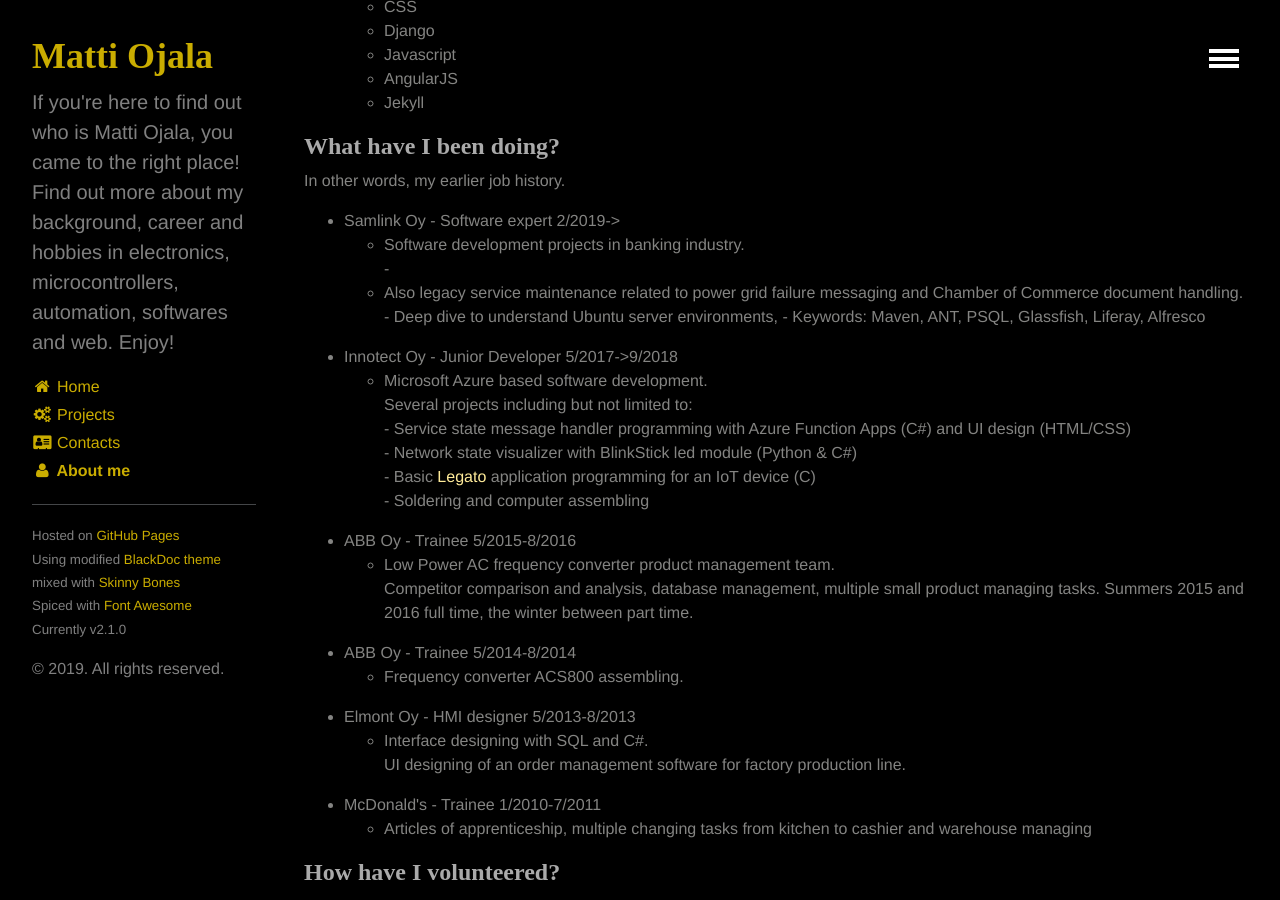
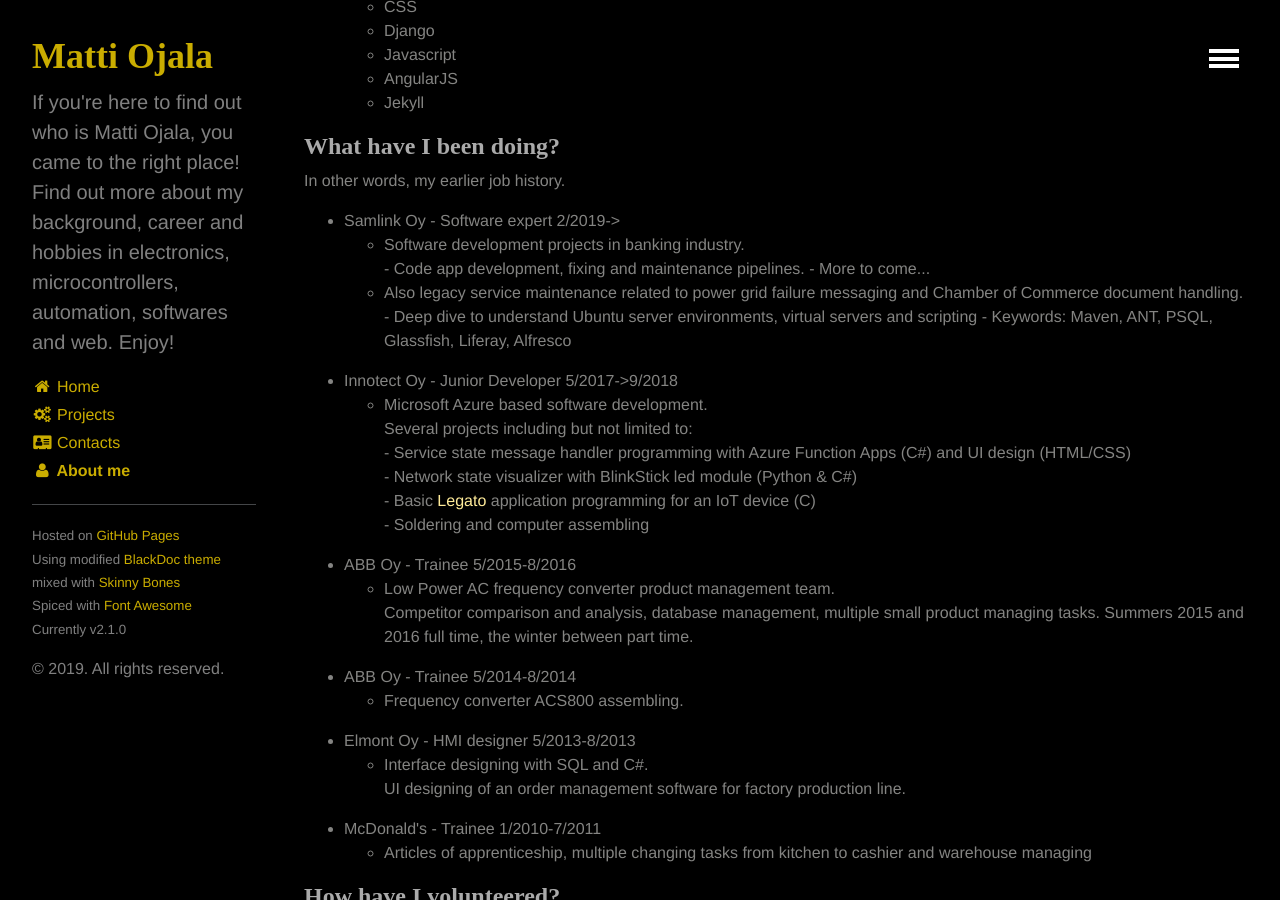
Before and after one commit to Amatson/Amatson.github.io, a Jekyll site: the page built from about/index.html, in a window 1280 px wide and 900 px high, scrolled down 1010 px. Built offline with Jekyll 4.4.1, drawn with Linux system fonts in a browser that asks for light colours.

Commit message:
More to come to current jobs

```diff
--- a/about/index.html
+++ b/about/index.html
@@ -64,10 +64,11 @@
     <li>Samlink Oy - Software expert 2/2019->
         <ul>
             <li>Software development projects in banking industry.<br>
-              -
+              - Code app development, fixing and maintenance pipelines.
+              - More to come...
             </li>
             <li>Also legacy service maintenance related to power grid failure messaging and Chamber of Commerce document handling.<br>
-              - Deep dive to understand Ubuntu server environments,
+              - Deep dive to understand Ubuntu server environments, virtual servers and scripting
               - Keywords: Maven, ANT, PSQL, Glassfish, Liferay, Alfresco
             </li>
         </ul>
```
